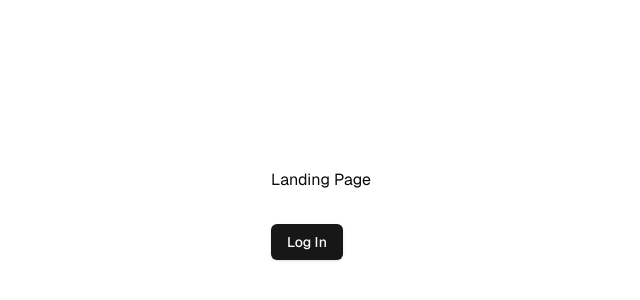
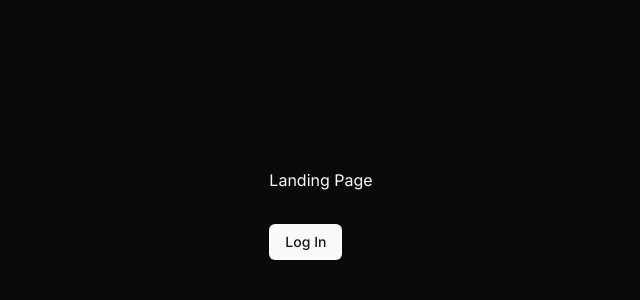
Before and after one commit to jayc595/integra-reply, a Next.js app: page / in a window 1280 px wide. Shown: the part 186-486 px from the top of the page, without its empty margins (319-959 px from the left). Built offline with nearby package versions, Linux system fonts and the light colour scheme.

Commit message:
Adding Dark Mode + Toaster

```diff
--- a/package.json
+++ b/package.json
@@ -15,8 +15,10 @@
     "clsx": "^2.1.1",
     "lucide-react": "^0.469.0",
     "next": "15.1.3",
+    "next-themes": "^0.4.4",
     "react": "^19.0.0",
     "react-dom": "^19.0.0",
+    "sonner": "^1.7.1",
     "tailwind-merge": "^2.6.0",
     "tailwindcss-animate": "^1.0.7"
   },
--- a/src/app/layout.tsx
+++ b/src/app/layout.tsx
@@ -1,21 +1,15 @@
 import { ClerkProvider } from '@clerk/nextjs'
 import type { Metadata } from "next";
-import { Geist, Geist_Mono } from "next/font/google";
+import { Inter } from "next/font/google";
 import "./globals.css";
+import { ThemeProvider } from '@/components/theme-provider';
+import { Toaster } from 'sonner';
 
-const geistSans = Geist({
-  variable: "--font-geist-sans",
-  subsets: ["latin"],
-});
-
-const geistMono = Geist_Mono({
-  variable: "--font-geist-mono",
-  subsets: ["latin"],
-});
+const inter = Inter({ subsets: ["latin"] });
 
 export const metadata: Metadata = {
-  title: "Create Next App",
-  description: "Generated by create next app",
+  title: "Integra Reply",
+  description: "Automation of DM's and comments on Social Media",
 };
 
 export default function RootLayout({
@@ -27,9 +21,18 @@
     <ClerkProvider>
       <html lang="en">
         <body
-          className={`${geistSans.variable} ${geistMono.variable} antialiased`}
+          suppressHydrationWarning
+          className={inter.className}
         >
-          {children}
+          <ThemeProvider
+            attribute="class"
+            defaultTheme="dark"
+            enableSystem
+            disableTransitionOnChange
+          >
+            {children}
+            <Toaster/>
+          </ThemeProvider>
         </body>
       </html>
     </ClerkProvider>
--- /dev/null
+++ b/src/components/theme-provider.tsx
@@ -0,0 +1,11 @@
+"use client"
+
+import * as React from "react"
+import { ThemeProvider as NextThemesProvider } from "next-themes"
+
+export function ThemeProvider({
+  children,
+  ...props
+}: React.ComponentProps<typeof NextThemesProvider>) {
+  return <NextThemesProvider {...props}>{children}</NextThemesProvider>
+}
--- /dev/null
+++ b/src/components/ui/sonner.tsx
@@ -0,0 +1,31 @@
+"use client"
+
+import { useTheme } from "next-themes"
+import { Toaster as Sonner } from "sonner"
+
+type ToasterProps = React.ComponentProps<typeof Sonner>
+
+const Toaster = ({ ...props }: ToasterProps) => {
+  const { theme = "system" } = useTheme()
+
+  return (
+    <Sonner
+      theme={theme as ToasterProps["theme"]}
+      className="toaster group"
+      toastOptions={{
+        classNames: {
+          toast:
+            "group toast group-[.toaster]:bg-background group-[.toaster]:text-foreground group-[.toaster]:border-border group-[.toaster]:shadow-lg",
+          description: "group-[.toast]:text-muted-foreground",
+          actionButton:
+            "group-[.toast]:bg-primary group-[.toast]:text-primary-foreground",
+          cancelButton:
+            "group-[.toast]:bg-muted group-[.toast]:text-muted-foreground",
+        },
+      }}
+      {...props}
+    />
+  )
+}
+
+export { Toaster }
```
Also changed, not shown: 1 other file (tests, documents, lock files or other folders).
